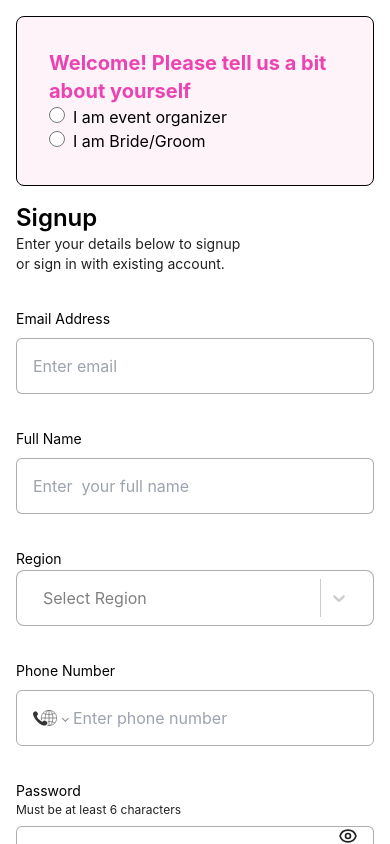
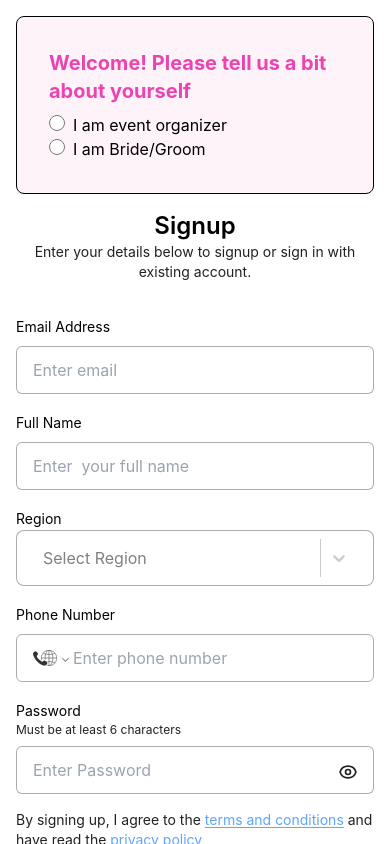
Before and after one commit to isaacpitwa/gathergram, a React (Create React App) app: page /auth/signup in a window 390 px wide. Built offline with nearby package versions, Linux system fonts and the light colour scheme.

Commit message:
Chore: responsiveness

```diff
--- a/src/pages/Login.tsx
+++ b/src/pages/Login.tsx
@@ -27,7 +27,7 @@ const LoginPage = () => {
           Enter your email address below to login to existing account or sign up
           with new account.
         </p>
-        <form className=" flex flex-col gap-y-8 pt-8" onSubmit={onFormSubmit}>
+        <form className=" flex flex-col gap-y-4 md:gap-y-8 pt-8" onSubmit={onFormSubmit}>
           <div>
             <label className="text-bold text-sm">Email Address</label>
             <input
--- a/src/pages/SignUp.tsx
+++ b/src/pages/SignUp.tsx
@@ -47,24 +47,24 @@ const SignUpPage = () => {
     <AuthLayout>
       <div className=" p-4 md:p-16 mb-2">
         <div className="p-8 bg-[#F5169C0D] rounded-lg mb-4 border">
-            <h2 className="text-primary text-xl font-bold">Welcome! Please tell us a bit about yourself</h2>
+            <h2 className="text-primary text-xl font-bold mb-2">Welcome! Please tell us a bit about yourself</h2>
             <input type="radio" name="userType" value="organizer" className="w-4 h-4 text-primary accent-primary"/>
             <label className="ml-2">I am event organizer</label>
             <br/>
             <input type="radio"  name="userType" value="bride" className="w-4 h-4 text-primary accent-primary"/>
             <label  className="ml-2">I am Bride/Groom</label>
         </div>
-        <h1 className="text-2xl font-semibold">Signup</h1>
-        <p className="text-sm w-2/3 text-black">
+        <h1 className="text-2xl font-semibold text-center md:text-left">Signup</h1>
+        <p className="text-sm  md:w-2/3 text-black text-center md:text-left">
           Enter your details below to signup or sign in with existing account.
         </p>
-        <form className=" flex flex-col gap-y-8 pt-8" onSubmit={onFormSubmit}>
+        <form className=" flex flex-col gap-y-4 md:gap-y-8 pt-8" onSubmit={onFormSubmit}>
           <div>
             <label className="text-bold text-sm">Email Address</label>
             <input
               type="email"
               placeholder="Enter email"
-              className="border p-4 rounded-md w-full border-[#32323266] h-14 mt-2"
+              className="border p-4 rounded-md w-full border-[#32323266] h-12 mt-2"
             />
           </div>
           <div>
@@ -72,7 +72,7 @@ const SignUpPage = () => {
             <input
               type="text"
               placeholder="Enter  your full name"
-              className="border p-4 rounded-md w-full border-[#32323266] h-14 mt-2"
+              className="border p-4 rounded-md w-full border-[#32323266] h-12 mt-2"
             />
           </div>
 
@@ -90,7 +90,7 @@ const SignUpPage = () => {
               placeholder="Enter phone number"
               value={phoneNumber}
               onChange={(text) => setPhoneNumber(text)}
-              className="border p-4 rounded-md w-full border-[#32323266] h-14 mt-2"
+              className="border p-4 rounded-md w-full border-[#32323266] h-12 mt-2"
             />
           </div>
           <div className="relative">
@@ -99,13 +99,13 @@ const SignUpPage = () => {
             <input
               type={showPassword ? "password" : "text"}
               placeholder="Enter Password"
-              className="border p-4 rounded-md w-full border-[#32323266] h-14 mt-2"
+              className="border p-4 rounded-md w-full border-[#32323266] h-12 mt-2"
             />
             <button onClick={handlePasswordToggle}>
               {showPassword ? (
-                <HiOutlineEyeOff className="absolute right-4 top-12 text-xl text-black" />
+                <HiOutlineEyeOff className="absolute right-4 top-16 text-xl text-black" />
               ) : (
-                <HiOutlineEye className="absolute right-4 top-12 text-xl text-black" />
+                <HiOutlineEye className="absolute right-4 top-16 text-xl text-black" />
               )}
             </button>
           </div>
```
